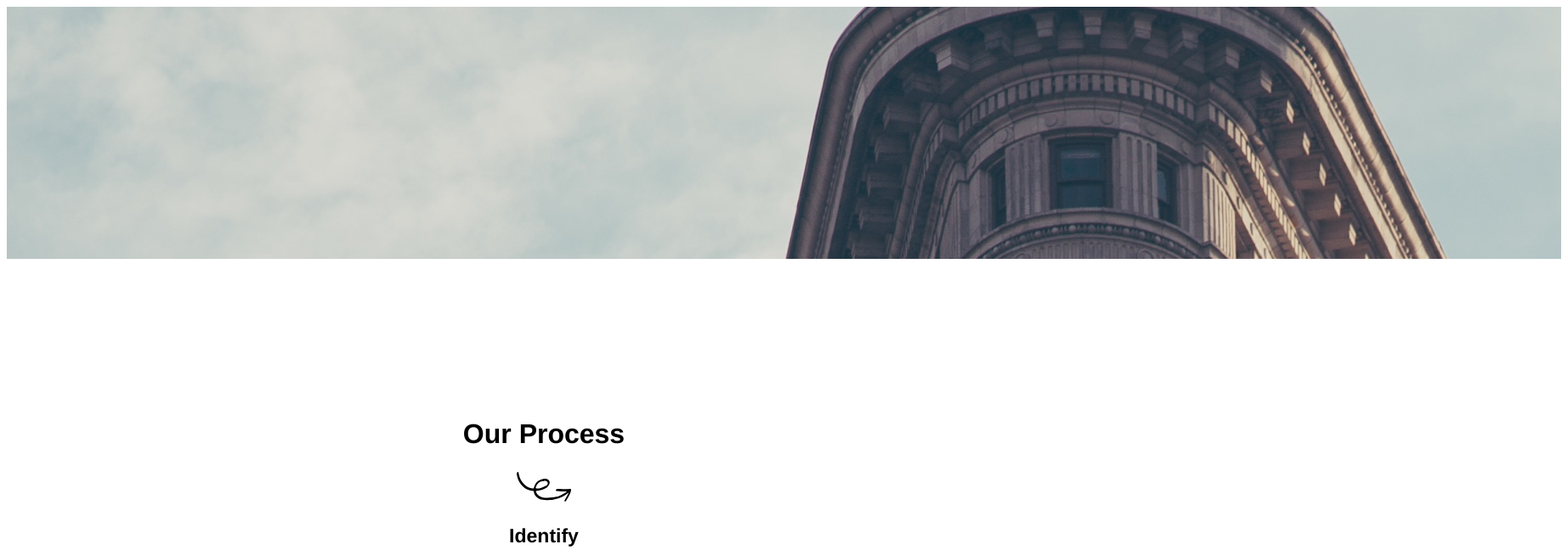
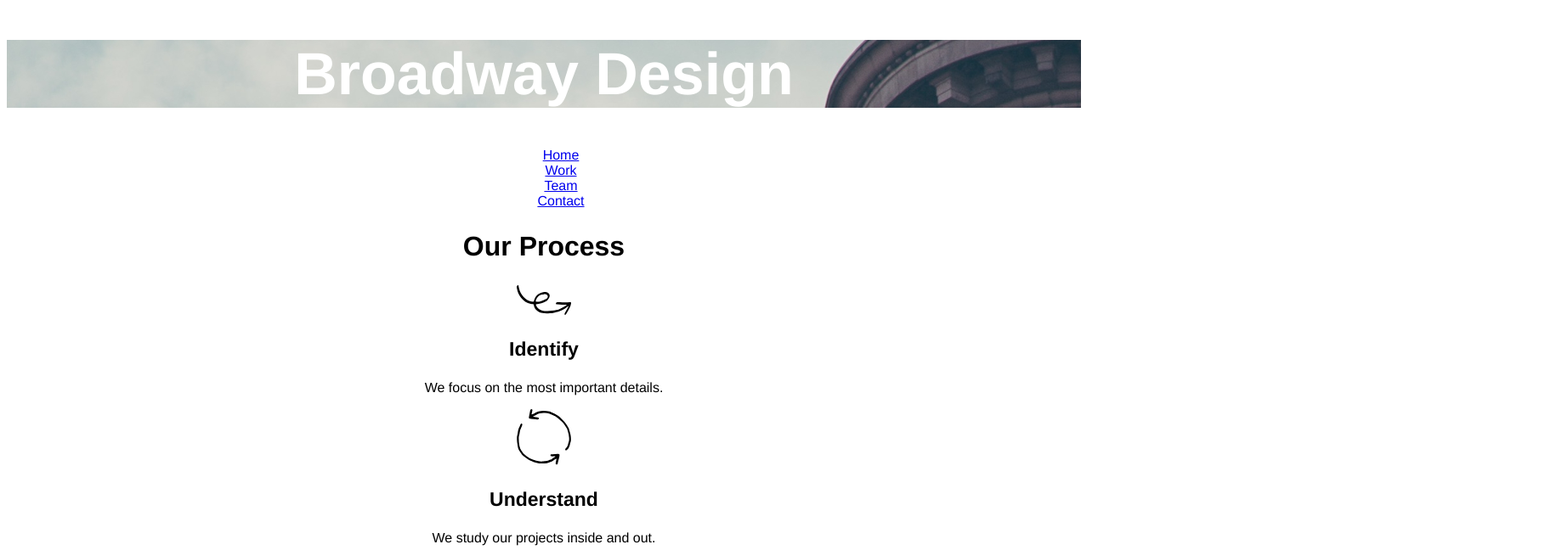
Before and after one commit to laura-313/broadway, a plain HTML site: page index.html in a window 1280 px wide. Shown: the top 648 px of the page at 85% size, 1838 px wide, since content can reach past the window. Drawn offline with Linux system fonts and the light colour scheme.

Commit message:
Arrange text

```diff
--- a/index.html
+++ b/index.html
@@ -5,15 +5,20 @@
       <link href="resources/css/index.css" type="text/css" rel="stylesheet">
 </head>
 <body>
-  <div class="image">
-    <img src="./resources/images/the-flatiron-building.png" alt="the flatiron building">
+  <div>
+<!--
+    <img src="./resources/images/the-flatiron-building.png" alt="the flatiron building"> -->
+
     <h1>Broadway Design</h1>
-
-          <h4>Home</h4>
-          <h4>Work</h4>
-          <h4>Team</h4>
-          <h4>Contact</h4>
-
+    <nav>
+      <ul>
+        <li><a href="#">Home</a></li>
+        <li><a href="#">Work</a></li>
+        <li><a href="#">Team</a></li>
+        <li><a href="#">Contact</a></li>
+      </ul>
+    </nav>
+  </p>
     </div>
     <h2>Our Process</h2>
       <p>
--- a/resources/css/index.css
+++ b/resources/css/index.css
@@ -2,14 +2,8 @@ body {
   font-family: helvetica;
   text-align: center;
 }
-.image{
-  position: relative;
-  width: 100%;
-}
+h1 {
 
-h1 {
-  position:absolute;
-  width: 100%;
   text-align: center;
   font-size: 70px;
   font-weight: bold;
@@ -32,12 +26,18 @@ h4 {
   font-size: 18;
   color: white;
 }
+h1, #nav{
+  background-image: url("../images/the-flatiron-building.png");
+}
 p {
   font-size: 14;
+}
+ul {
+  list-style-type: none;
 }
 #footer {
   text-align: left;
   font-size: 11px;
   color: white;
-  background-color: lightgrey;
+  background-color: dimgrey;
 }
```
Lines whose indentation alone changed are shown as unchanged.
